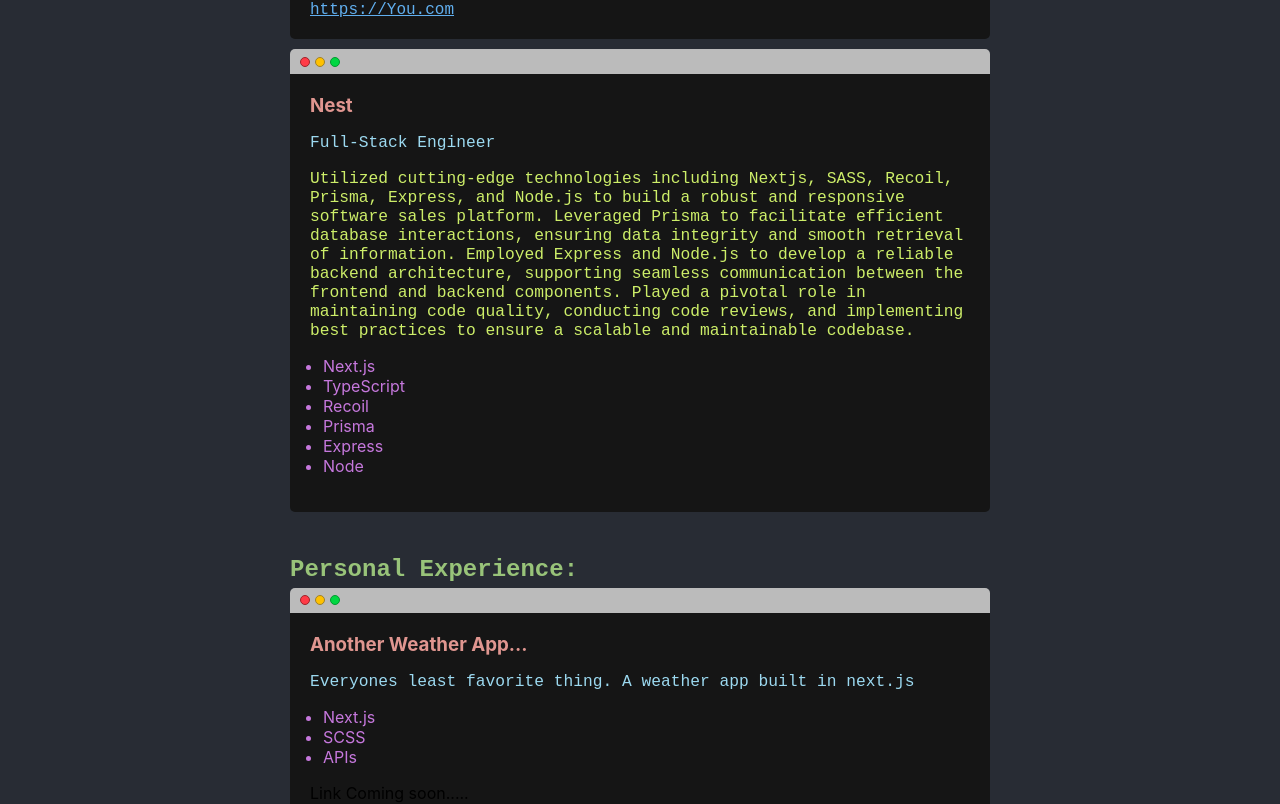
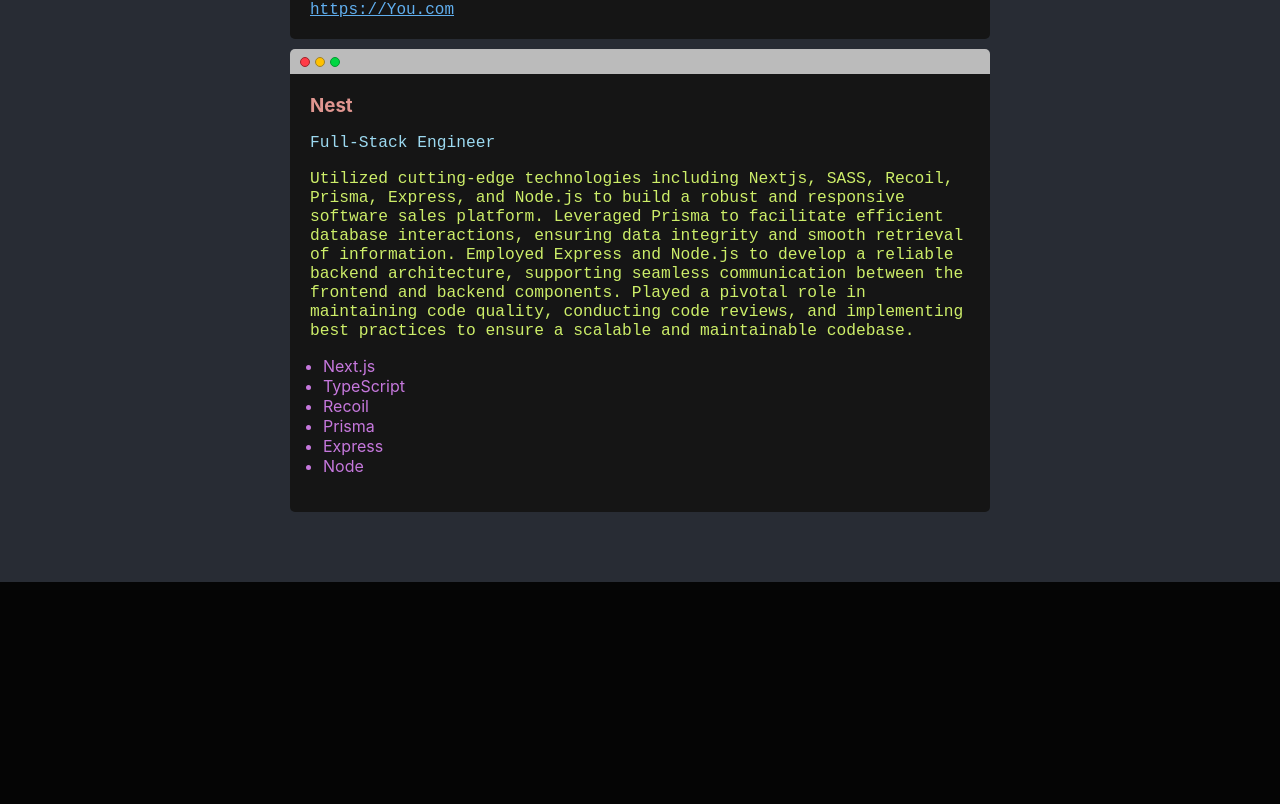
Before and after one commit to LoganBready/my-site, a Next.js app: page / in a window 1280 px wide. Shown: the part 1993-2797 px from the top of the page. After the commit the page ends 2575 px from the top, so only its background shows below. Built offline with nearby package versions, Linux system fonts and the light colour scheme.

Commit message:
some work

```diff
--- a/src/components/About/About.module.scss
+++ b/src/components/About/About.module.scss
@@ -58,11 +58,16 @@
 .aboutMe {
   width: 100%;
   max-width: 700px;
+  text-align: center;
 
   p {
     color: #abb2bf;
     font-size: 18px;
     font-family: 'cascadia', monospace;
     margin-top: 42px;
+
+    @media (max-width: 500px) {
+      font-size: 16px;
+    }
   }
 }
--- a/src/components/About/index.tsx
+++ b/src/components/About/index.tsx
@@ -28,9 +28,9 @@
       <div className={styles.aboutMe}>
         <p>
           I&apos;m a passionate Full-Stack developer who loves creating awesome
-          digital experiences. With my skills in JavaScript/TypeScript,
-          CSS/HTML, and React I&apos;ve delivered seamless user experiences
-          while keeping business needs in mind. I&apos;m all about optimizing
+          digital experiences. With my skills in JavaScript / TypeScript, CSS /
+          HTML, and React I&apos;ve delivered seamless user experiences while
+          keeping business needs in mind. I&apos;m all about optimizing
           workflows and boosting productivity. I&apos;m a go-getter, always up
           for new challenges, and I love using my tech and leadership know-how
           to rock projects for clients and users. Let&apos;s connect and make
--- a/src/components/Experience/experience.constants.ts
+++ b/src/components/Experience/experience.constants.ts
@@ -114,47 +114,47 @@
 ]
 
 export const personalExperienceData = [
-  {
-    id: 1,
-    title: 'Another Weather App...',
-    description:
-      'Everyones least favorite thing.  A weather app built in next.js',
-    githubLink: '',
-    demoLink: '',
-    publishedLink: '',
-    skills: [
-      {
-        title: 'Next.js',
-      },
-      {
-        title: 'SCSS',
-      },
-      {
-        title: 'APIs',
-      },
-    ],
-  },
-  {
-    id: 2,
-    title: 'The Fishing Store',
-    description: 'Full Stack E-Commerce store',
-    githubLink: '',
-    demoLink: '',
-    publishedLink: '',
-    skills: [
-      {
-        title: 'React',
-      },
-      {
-        title: 'Express',
-      },
-      {
-        title: 'Node',
-      },
-      {
-        title: 'PostgreSQL',
-      },
-    ],
-    image: '',
-  },
+  // {
+  //   id: 1,
+  //   title: 'Another Weather App...',
+  //   description:
+  //     'Everyones least favorite thing.  A weather app built in next.js',
+  //   githubLink: '',
+  //   demoLink: '',
+  //   publishedLink: '',
+  //   skills: [
+  //     {
+  //       title: 'Next.js',
+  //     },
+  //     {
+  //       title: 'SCSS',
+  //     },
+  //     {
+  //       title: 'APIs',
+  //     },
+  //   ],
+  // },
+  // {
+  //   id: 2,
+  //   title: 'The Fishing Store',
+  //   description: 'Full Stack E-Commerce store',
+  //   githubLink: '',
+  //   demoLink: '',
+  //   publishedLink: '',
+  //   skills: [
+  //     {
+  //       title: 'React',
+  //     },
+  //     {
+  //       title: 'Express',
+  //     },
+  //     {
+  //       title: 'Node',
+  //     },
+  //     {
+  //       title: 'PostgreSQL',
+  //     },
+  //   ],
+  //   image: '',
+  // },
 ]
--- a/src/components/Experience/index.tsx
+++ b/src/components/Experience/index.tsx
@@ -25,7 +25,7 @@
           />
         ))}
       </div>
-      <div className={styles.personalExperienceContainer}>
+      {/* <div className={styles.personalExperienceContainer}>
         <h3 className={styles.title}>Personal Experience:</h3>
         {personalExperienceData.map((experience) => (
           <Personal
@@ -40,7 +40,7 @@
             image=""
           />
         ))}
-      </div>
+      </div> */}
     </div>
   )
 }
```
Also changed, not shown: src/Layouts/BaseLayout.tsx (+9 -6 lines).
